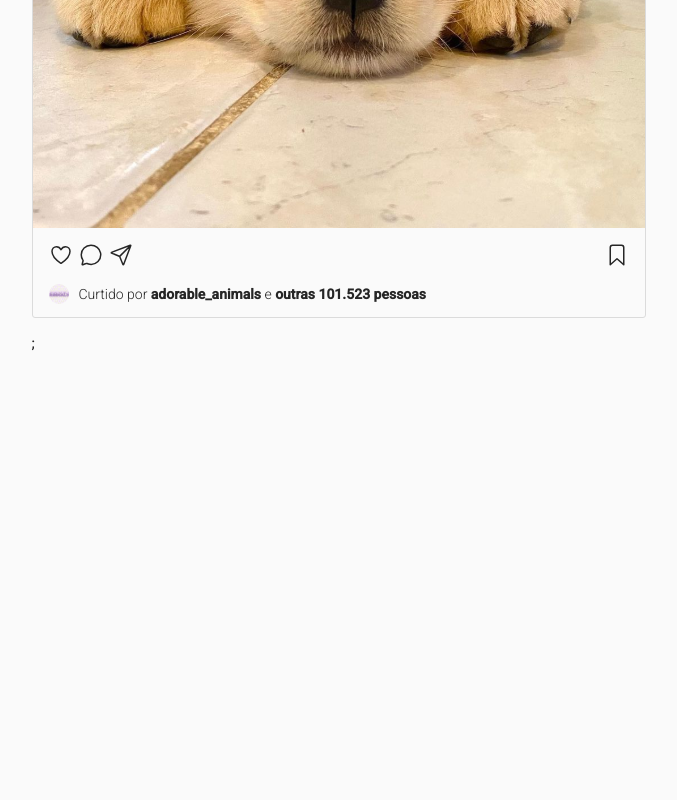
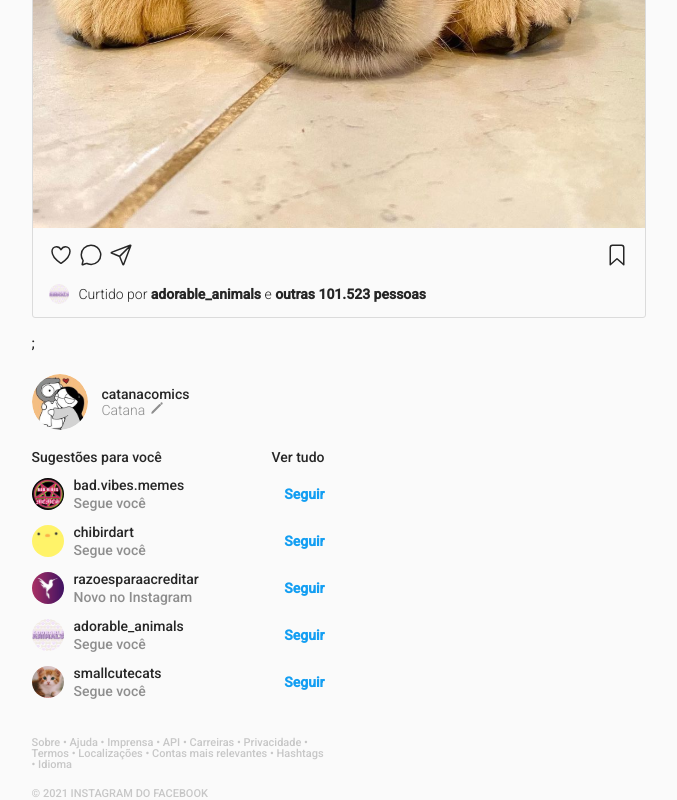
Before and after one commit to mkvasconcelos/Instagram-react, a React (Create React App) app: page / in a window 1280 px wide. Shown: the part 1446-2246 px from the top of the page, without its empty margins (141-818 px from the left). Before the commit the page ends 1797 px from the top, so only its background shows below. Built offline with nearby package versions, Linux system fonts and the light colour scheme.

Commit message:
Created the SideBar file

```diff
--- a/src/Corpo.js
+++ b/src/Corpo.js
@@ -1,6 +1,7 @@
 import React from 'react';
 import Stories from './Stories';
 import Posts from './Posts';
+import SideBar from './SideBar';
 
 function Corpo(){
     return(
@@ -8,6 +9,7 @@
         <div class="esquerda">
             <Stories />
             <Posts />
+            <SideBar />
         </div>
     </div>
     )
--- /dev/null
+++ b/src/SideBar.js
@@ -0,0 +1,96 @@
+import React from "react";
+
+function SideBar() {
+  return (
+    <div class="sidebar">
+        <div class="usuario">
+          <img src="assets/img/catanacomics.svg" />
+          <div class="texto">
+            <strong>catanacomics</strong>
+            <span>
+              Catana
+              <ion-icon name="pencil"></ion-icon>
+            </span>
+          </div>
+        </div>
+
+        <div class="sugestoes">
+          <div class="titulo">
+            Sugestões para você
+            <div>Ver tudo</div>
+          </div>
+
+          <div class="sugestao">
+            <div class="usuario">
+              <img src="assets/img/bad.vibes.memes.svg" />
+              <div class="texto">
+                <div class="nome">bad.vibes.memes</div>
+                <div class="razao">Segue você</div>
+              </div>
+            </div>
+
+            <div class="seguir">Seguir</div>
+          </div>
+
+          <div class="sugestao">
+            <div class="usuario">
+              <img src="assets/img/chibirdart.svg" />
+              <div class="texto">
+                <div class="nome">chibirdart</div>
+                <div class="razao">Segue você</div>
+              </div>
+            </div>
+
+            <div class="seguir">Seguir</div>
+          </div>
+
+          <div class="sugestao">
+            <div class="usuario">
+              <img src="assets/img/razoesparaacreditar.svg" />
+              <div class="texto">
+                <div class="nome">razoesparaacreditar</div>
+                <div class="razao">Novo no Instagram</div>
+              </div>
+            </div>
+
+            <div class="seguir">Seguir</div>
+          </div>
+
+          <div class="sugestao">
+            <div class="usuario">
+              <img src="assets/img/adorable_animals.svg" />
+              <div class="texto">
+                <div class="nome">adorable_animals</div>
+                <div class="razao">Segue você</div>
+              </div>
+            </div>
+
+            <div class="seguir">Seguir</div>
+          </div>
+
+          <div class="sugestao">
+            <div class="usuario">
+              <img src="assets/img/smallcutecats.svg" />
+              <div class="texto">
+                <div class="nome">smallcutecats</div>
+                <div class="razao">Segue você</div>
+              </div>
+            </div>
+
+            <div class="seguir">Seguir</div>
+          </div>
+        </div>
+
+        <div class="links">
+          Sobre • Ajuda • Imprensa • API • Carreiras • Privacidade • Termos • Localizações • Contas mais relevantes •
+          Hashtags • Idioma
+        </div>
+
+        <div class="copyright">
+          © 2021 INSTAGRAM DO FACEBOOK
+        </div>
+      </div>
+  );
+}
+
+export default SideBar;
```
